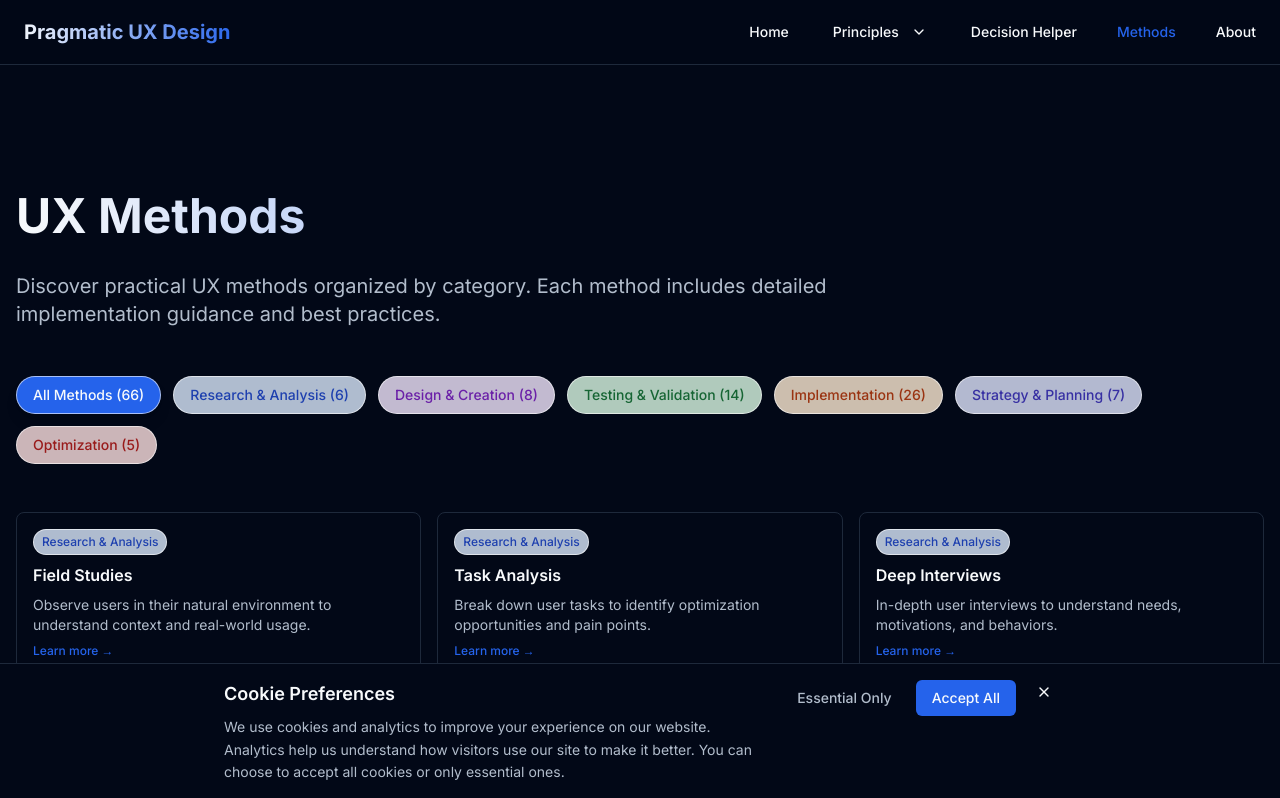
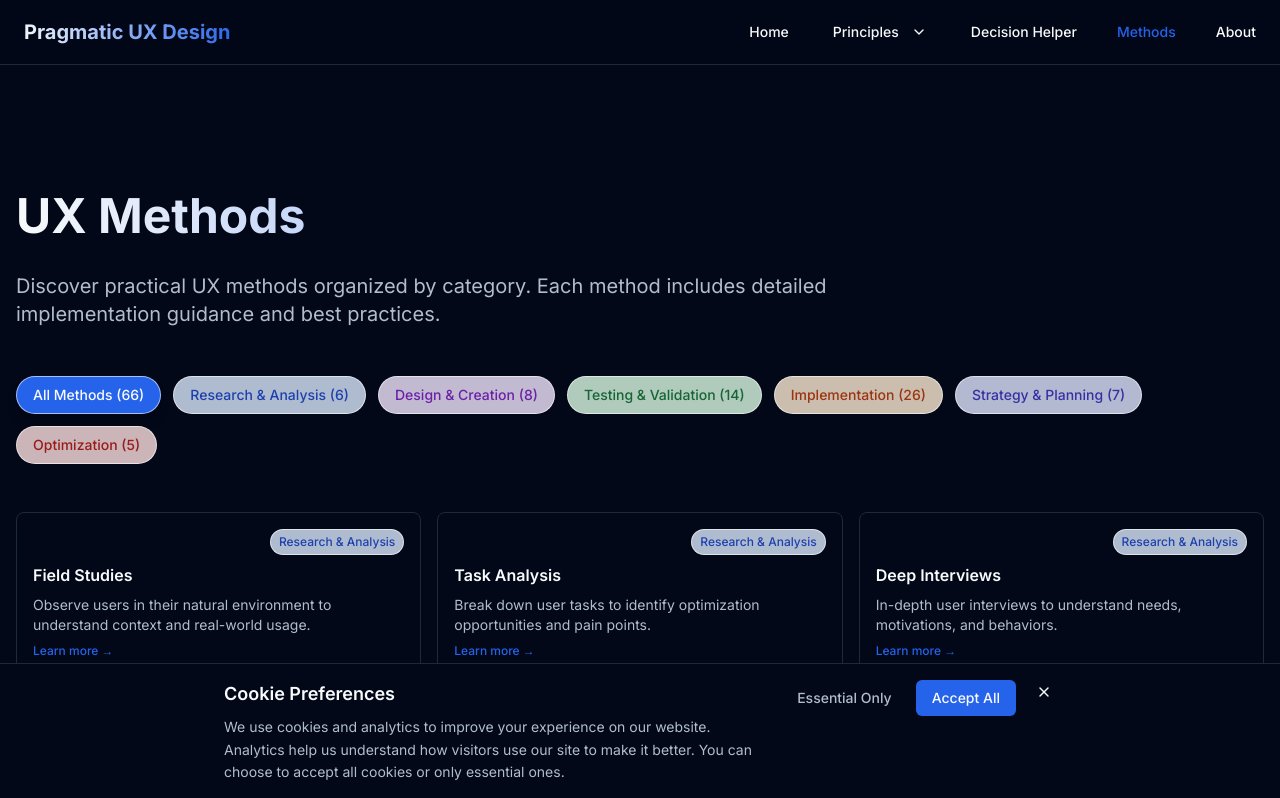
Before and after one commit to pfederi/pragmaticux, a Next.js app: page /methods in a window 1280 px wide. Shown: the top 798 px of the page. Built offline with nearby package versions, Linux system fonts and the light colour scheme.

Commit message:
feat: Right-align category chips in method cards
- Change chip container from justify-between to justify-end
- Move category chips to the right side of method cards
- Improve visual balance and layout consistency

```diff
--- a/components/MethodsOverview.tsx
+++ b/components/MethodsOverview.tsx
@@ -100,7 +100,7 @@ export default function MethodsOverview() {
               className="bg-card border rounded-lg p-3 sm:p-4 hover:shadow-md transition-all duration-300 hover:-translate-y-1 hover:border-white/60/50 text-left w-full group"
             >
               {/* Category Chip */}
-              <div className="flex items-center justify-between mb-2">
+              <div className="flex items-center justify-end mb-2">
                 <span className={`px-2 py-1 rounded-full text-xs font-medium border border-white/60 ${chipColors[method.category]}`}>
                   {methodCategories[method.category].label}
                 </span>
```
